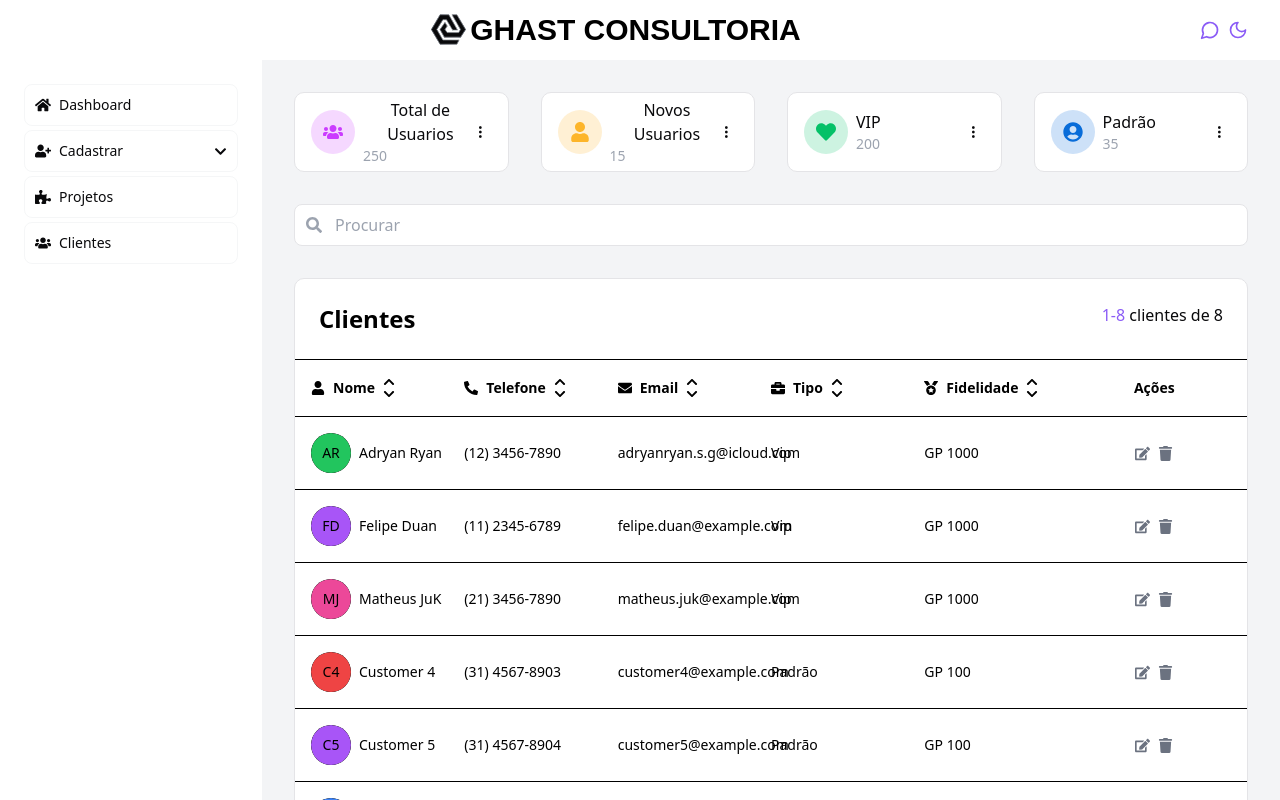
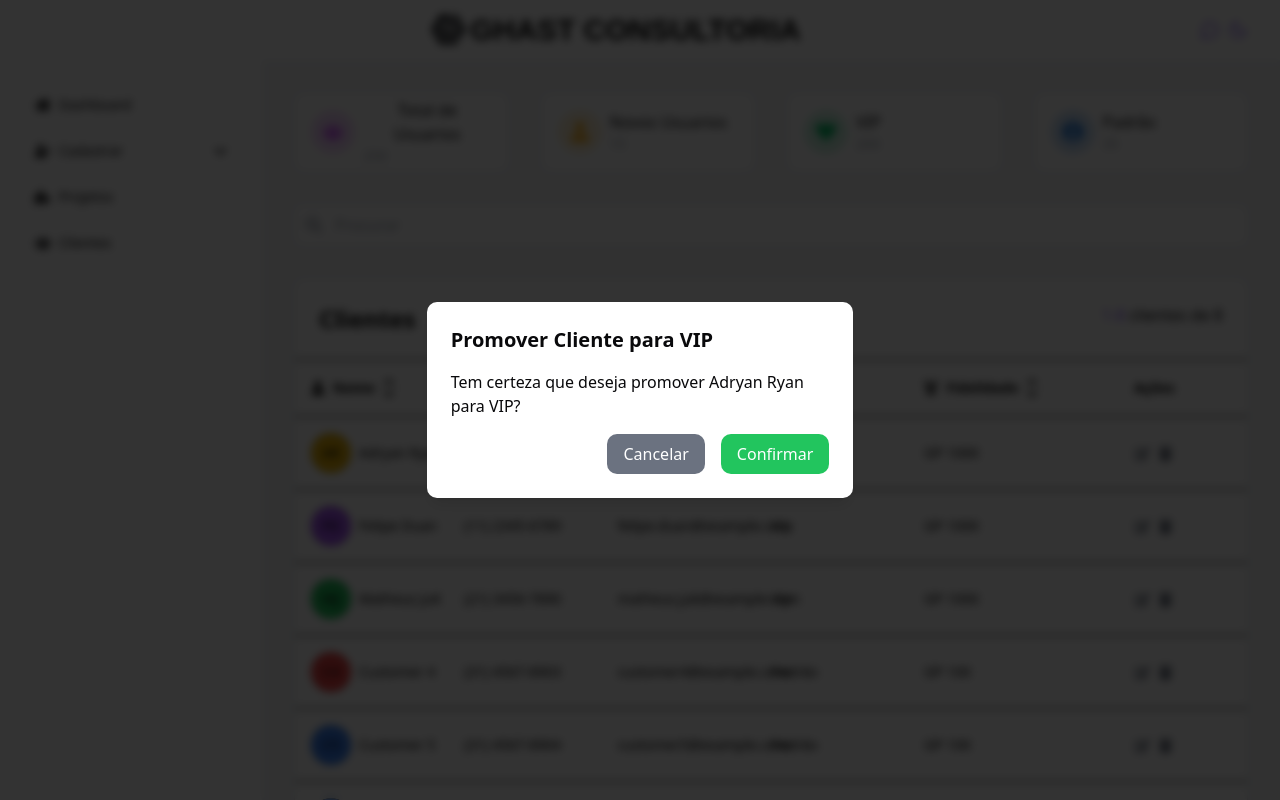
Before and after one commit to Adryanrr/ConsultancyManagement, a Next.js app in the folder ghast/: page /dashboard/clientes in a window 1280 px wide. Both pictures are taken after a click on the button 1142 px from the left and 453 px from the top of the page. Shown: the top 800 px of the page. Built offline with nearby package versions, Linux system fonts and the light colour scheme; no server answers; a web font is replaced by a local one.

Commit message:
put / delet em clientes e modal para confirmação

```diff
--- a/ghast/src/app/dashboard/clientes/page.tsx
+++ b/ghast/src/app/dashboard/clientes/page.tsx
@@ -22,6 +22,7 @@ import {
 } from "react-icons/fa";
 import { Clientes } from "@/lib/clientsProps";
 import { Avatar, AvatarFallback } from "@/components/ui/avatar";
+import ConfirmationModal from "@/components/ui/modal";
 
 const filtros = [
   {
@@ -127,6 +128,12 @@ export default function ClientesPage() {
   }>({ key: null, direction: "asc" });
   const [searchTerm, setSearchTerm] = useState("");
   const [selectedCliente, setSelectedCliente] = useState<Clientes | null>(null);
+  const [showPromoteModal, setShowPromoteModal] = useState(false);
+  const [clienteToPromote, setClienteToPromote] = useState<Clientes | null>(
+    null
+  );
+  const [showDeleteModal, setShowDeleteModal] = useState(false);
+  const [clienteToDelete, setClienteToDelete] = useState<Clientes | null>(null);
 
   useEffect(() => {
     const fetchClientes = async () => {
@@ -191,6 +198,54 @@ export default function ClientesPage() {
     setSelectedCliente(cliente);
   };
 
+  const handleDeleteClient = async (id: number) => {
+    const API_DELETE_URL = `http://localhost:8080/clientes/${id}`;
+    try {
+      const response = await fetch(API_DELETE_URL, {
+        method: "DELETE",
+      });
+
+      if (!response.ok) {
+        throw new Error(`Erro ${response.status}: ${response.statusText}`);
+      }
+
+      setClientes(clientes.filter((cliente) => cliente.id !== id));
+      alert("Cliente deletado com sucesso");
+    } catch (error) {
+      console.error(error);
+      setError(error instanceof Error ? error.message : "Erro ao deletar cliente");
+    } finally {
+      setShowDeleteModal(false);
+    }
+  };
+
+  const handlePromoteClient = async (id: number) => {
+    const API_PROMOTE_URL = `http://localhost:8080/clientes/${id}/promover`;
+    try {
+      const response = await fetch(API_PROMOTE_URL, {
+        method: "PUT",
+      });
+
+      if (!response.ok) {
+        throw new Error(`Erro ${response.status}: ${response.statusText}`);
+      }
+
+      setClientes(
+        clientes.map((cliente) =>
+          cliente.id === id ? { ...cliente, tipo: "Vip" } : cliente
+        )
+      );
+      alert("Cliente promovido para VIP com sucesso");
+    } catch (error) {
+      console.error(error);
+      setError(
+        error instanceof Error ? error.message : "Erro ao promover cliente"
+      );
+    } finally {
+      setShowPromoteModal(false);
+    }
+  };
+
   const getInitials = (name: string) => {
     const words = name.split(" ");
     if (words.length >= 2) {
@@ -227,7 +282,7 @@ export default function ClientesPage() {
                 </div>
               </div>
             </div>
-            <span className="rotate-90 font-bold">...</span>
+            <span className="rotate-90 font-bold"></span>
           </button>
         ))}
         <div className="relative flex flex-1 items-center min-w-[278px]">
@@ -313,11 +368,23 @@ export default function ClientesPage() {
                 <div>{cliente.tipo}</div>
                 <div>GP {cliente.fidelidade}</div>
                 <div className="flex gap-2 justify-center">
-                  <button className="text-gray-500 hover:text-gray-800">
+                  <button
+                    className="text-gray-500 hover:text-gray-800"
+                    onClick={() => {
+                      setClienteToPromote(cliente);
+                      setShowPromoteModal(true);
+                    }}
+                  >
                     <FaEdit size={15} />
                   </button>
                   <button className="text-gray-500 hover:text-gray-800">
-                    <FaTrash size={15} />
+                    <FaTrash
+                      size={15}
+                      onClick={() => {
+                        setClienteToDelete(cliente);
+                        setShowDeleteModal(true);
+                      }}
+                    />
                   </button>
                 </div>
               </div>
@@ -325,6 +392,29 @@ export default function ClientesPage() {
           </div>
         </div>
       </div>
+
+      {showPromoteModal && clienteToPromote && (
+        <ConfirmationModal
+          title="Promover Cliente para VIP"
+          onClose={() => setShowPromoteModal(false)}
+          onConfirm={() => handlePromoteClient(clienteToPromote.id)}
+        >
+          <p>
+            Tem certeza que deseja promover {clienteToPromote.nome} para VIP?
+          </p>
+        </ConfirmationModal>
+      )}
+
+      {showDeleteModal && clienteToDelete && (
+        <ConfirmationModal
+          title="Deletar Cliente"
+          isDelete={true}
+          onClose={() => setShowDeleteModal(false)}
+          onConfirm={() => handleDeleteClient(clienteToDelete.id)}
+        >
+          <p>Tem certeza que deseja deletar {clienteToDelete.nome}?</p>
+        </ConfirmationModal>
+      )}
 
       <footer className="flex justify-between">
         <p>
--- a/ghast/src/components/template/CardCliente.tsx
+++ b/ghast/src/components/template/CardCliente.tsx
@@ -1,5 +1,6 @@
 import Image from "next/image";
 import { FaTimes } from "react-icons/fa";
+import { Avatar, AvatarFallback } from "../ui/avatar";
 
 interface CardClienteProps {
   cliente: {
@@ -54,6 +55,17 @@ export default function CardCliente({ cliente, onClose }: CardClienteProps) {
     "Em Espera": "border-[#D1D5DB]",
   };
 
+  const getInitials = (name: string) => {
+    const words = name.split(" ");
+    if (words.length >= 2) {
+      return (words[0][0] + words[1][0]).toUpperCase();
+    } else if (words.length === 1 && words[0].length >= 2) {
+      return words[0].substring(0, 2).toUpperCase();
+    } else {
+      return name.substring(0, 2).toUpperCase();
+    }
+  };
+
   return (
     // fundo preto
     <div className="fixed inset-0 bg-black bg-opacity-80 flex items-center justify-center backdrop-blur-sm z-50">
@@ -72,17 +84,23 @@ export default function CardCliente({ cliente, onClose }: CardClienteProps) {
         <div className="flex flex-col lg:flex-row justify-between gap-8">
           {/* imagem e informações do cliente */}
           <div className="flex flex-col gap-3 items-center w-full lg:w-1/2">
-            <img
-              src="/assets/Gengar4k.jpg"
-              alt={cliente.nome}
-              className="rounded-full w-24 h-24 border"
-            />
+            <Avatar className="h-24 w-24 bg-black dark:text-white text-4xl">
+              <AvatarFallback>{getInitials(cliente.nome)}</AvatarFallback>
+            </Avatar>
             <h2 className="text-xl font-semibold">{cliente.nome}</h2>
             <div className="gap-2 flex flex-col">
-              <p><strong>Email:</strong>  {cliente.email}</p>
-              <p><strong>Telefone:</strong>  {cliente.telefone}</p>
-              <p><strong>Tipo:</strong>  {cliente.tipo}</p>
-              <p><strong>Fidelidade: GP</strong>  {cliente.fidelidade}</p>
+              <p>
+                <strong>Email:</strong> {cliente.email}
+              </p>
+              <p>
+                <strong>Telefone:</strong> {cliente.telefone}
+              </p>
+              <p>
+                <strong>Tipo:</strong> {cliente.tipo}
+              </p>
+              <p>
+                <strong>Fidelidade: GP</strong> {cliente.fidelidade}
+              </p>
             </div>
           </div>
           {/* linhas separando */}
@@ -105,8 +123,17 @@ export default function CardCliente({ cliente, onClose }: CardClienteProps) {
                     />
                     <p className="font-semibold">{contrato.nome}</p>
                   </div>
-                  <div className={`w-24 items-center flex flex-row gap-1 text-center justify-center text-sm font-semibold text-gray-500 border rounded-md p-2 ${statusColors[contrato.status]}`}>
-                  <div className={`border-[3px] rounded-full items-center ${pointColor[contrato.status]}`}></div> {contrato.status}
+                  <div
+                    className={`w-24 items-center flex flex-row gap-1 text-center justify-center text-sm font-semibold text-gray-500 border rounded-md p-2 ${
+                      statusColors[contrato.status]
+                    }`}
+                  >
+                    <div
+                      className={`border-[3px] rounded-full items-center ${
+                        pointColor[contrato.status]
+                      }`}
+                    ></div>{" "}
+                    {contrato.status}
                   </div>
                 </div>
               ))}
--- /dev/null
+++ b/ghast/src/components/ui/modal.tsx
@@ -0,0 +1,40 @@
+import React from "react";
+
+const ConfirmationModal = ({
+  title,
+  onClose,
+  onConfirm,
+  children,
+  isDelete,
+}: {
+  title: string;
+  onClose: () => void;
+  onConfirm: () => void;
+  children: React.ReactNode;
+  isDelete?: boolean;
+}) => {
+  return (
+    <div className="fixed inset-0 bg-black backdrop-blur-sm bg-opacity-80 flex items-center justify-center z-50">
+      <div className="bg-white dark:bg-dark-main p-6 rounded-md shadow-lg w-1/3">
+        <h2 className="text-xl font-semibold mb-4">{title}</h2>
+        <div className="mb-4">{children}</div>
+        <div className="flex justify-end gap-4">
+          <button
+            onClick={onClose}
+            className="px-4 py-2 bg-gray-500 text-white rounded-md"
+          >
+            Cancelar
+          </button>
+          <button
+            onClick={onConfirm}
+            className={`px-4 py-2 text-white rounded-md ${isDelete ? 'bg-red-500' : 'bg-green-500'}`}
+          >
+            Confirmar
+          </button>
+        </div>
+      </div>
+    </div>
+  );
+};
+
+export default ConfirmationModal;
```
